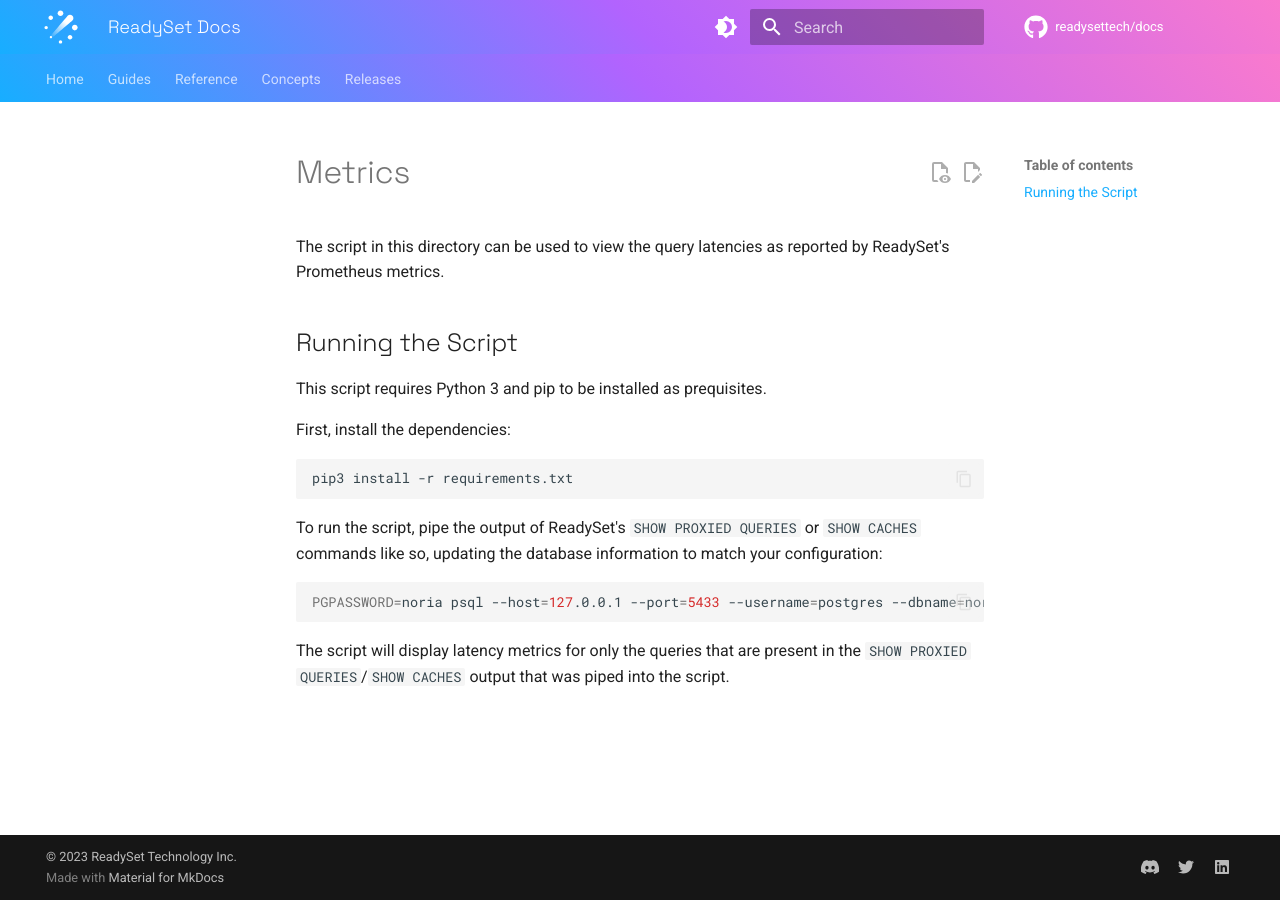
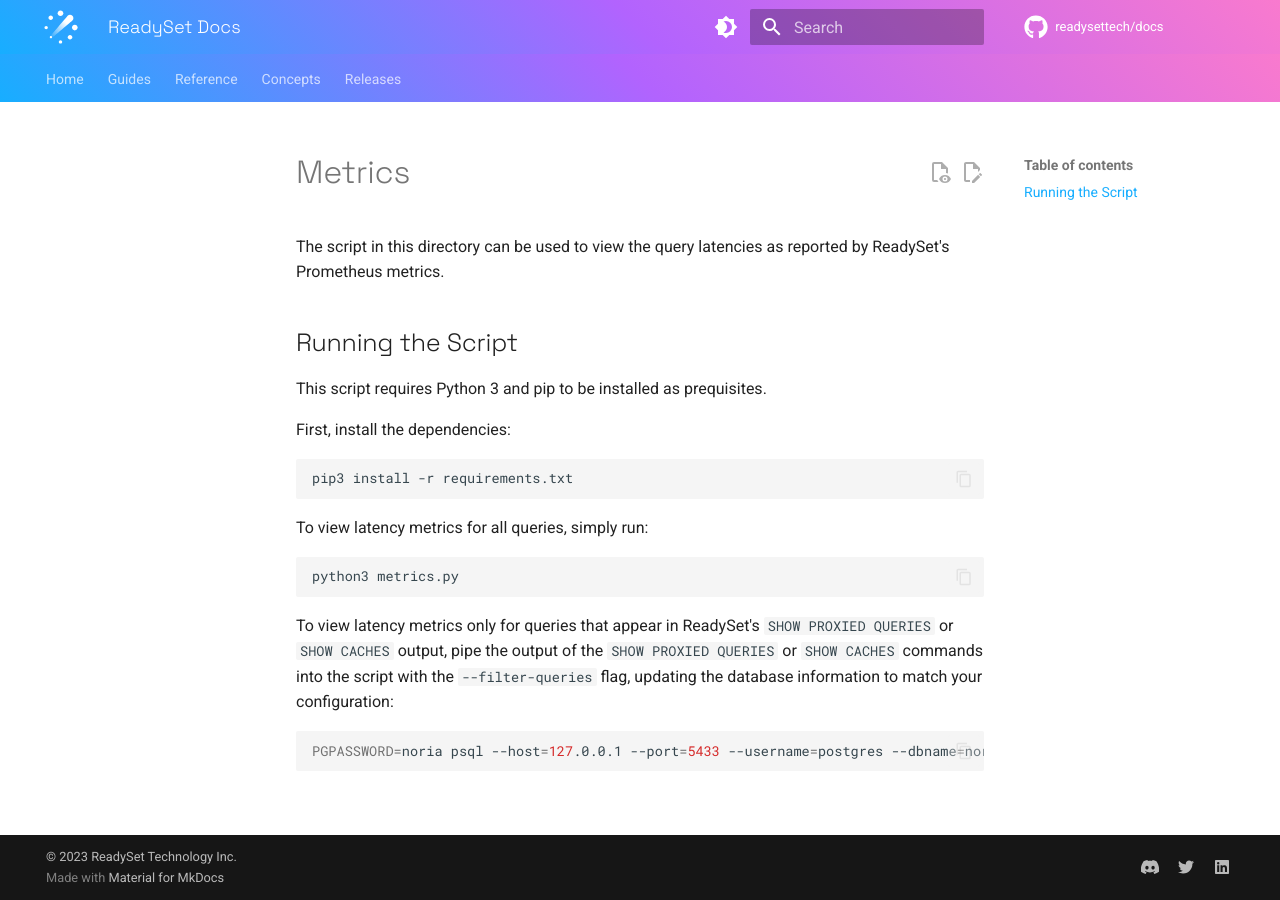
Before and after one commit to readysettech/docs-old, an MkDocs documentation site: the page built from docs/assets/metrics/README.md, in a window 1280 px wide. Built offline with MkDocs 1.6.1 and Material for MkDocs 9.7.7, drawn with Linux system fonts in a browser that asks for light colours; comment, search, counter and statistics services are not loaded.

Commit message:
make query filtering optional

````diff
--- a/docs/assets/metrics/README.md
+++ b/docs/assets/metrics/README.md
@@ -12,14 +12,18 @@
 pip3 install -r requirements.txt
 ```
 
-To run the script, pipe the output of ReadySet's `SHOW PROXIED QUERIES` or
-`SHOW CACHES` commands like so, updating the database information to match your
+To view latency metrics for all queries, simply run:
+
+```bash
+python3 metrics.py
+```
+
+To view latency metrics only for queries that appear in ReadySet's
+`SHOW PROXIED QUERIES` or `SHOW CACHES` output, pipe the output of the
+`SHOW PROXIED QUERIES` or `SHOW CACHES` commands into the script with the
+`--filter-queries` flag, updating the database information to match your
 configuration:
 
 ```bash
-PGPASSWORD=noria psql --host=127.0.0.1 --port=5433 --username=postgres --dbname=noria -c "SHOW CACHES" | python3 metrics.py
+PGPASSWORD=noria psql --host=127.0.0.1 --port=5433 --username=postgres --dbname=noria -c "SHOW CACHES" | python3 metrics.py --filter-queries
 ```
-
-The script will display latency metrics for only the queries that are present
-in the `SHOW PROXIED QUERIES`/`SHOW CACHES` output that was piped into the
-script.
````
Also changed, not shown: docs/assets/metrics/metrics.py (+15 -11 lines).
